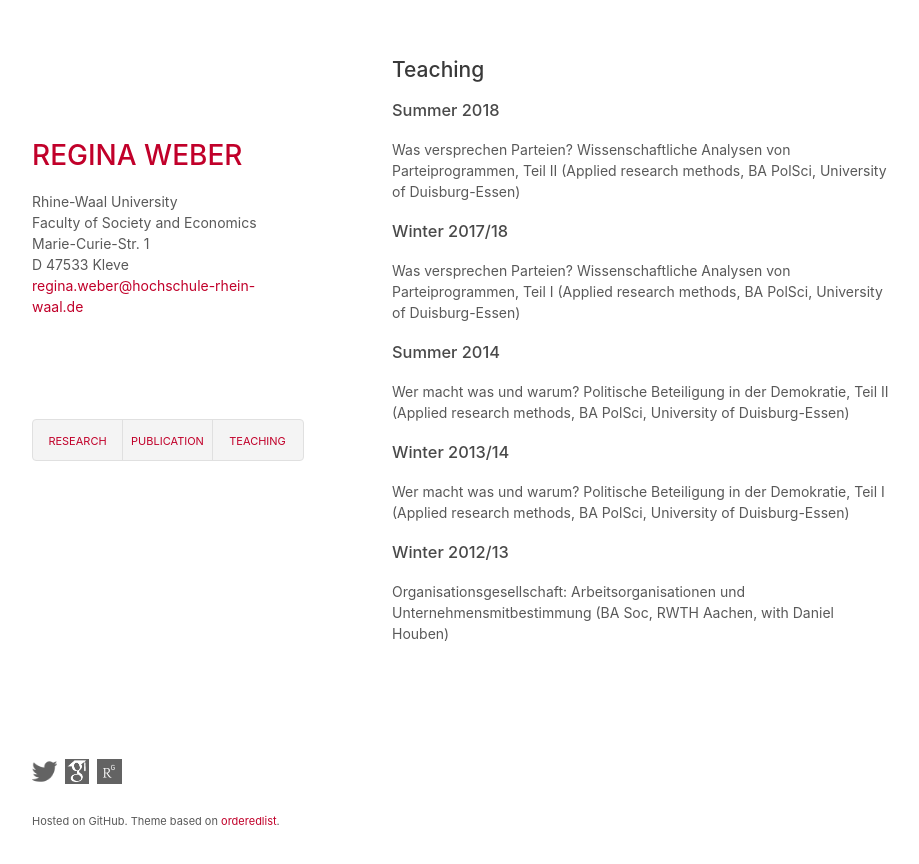
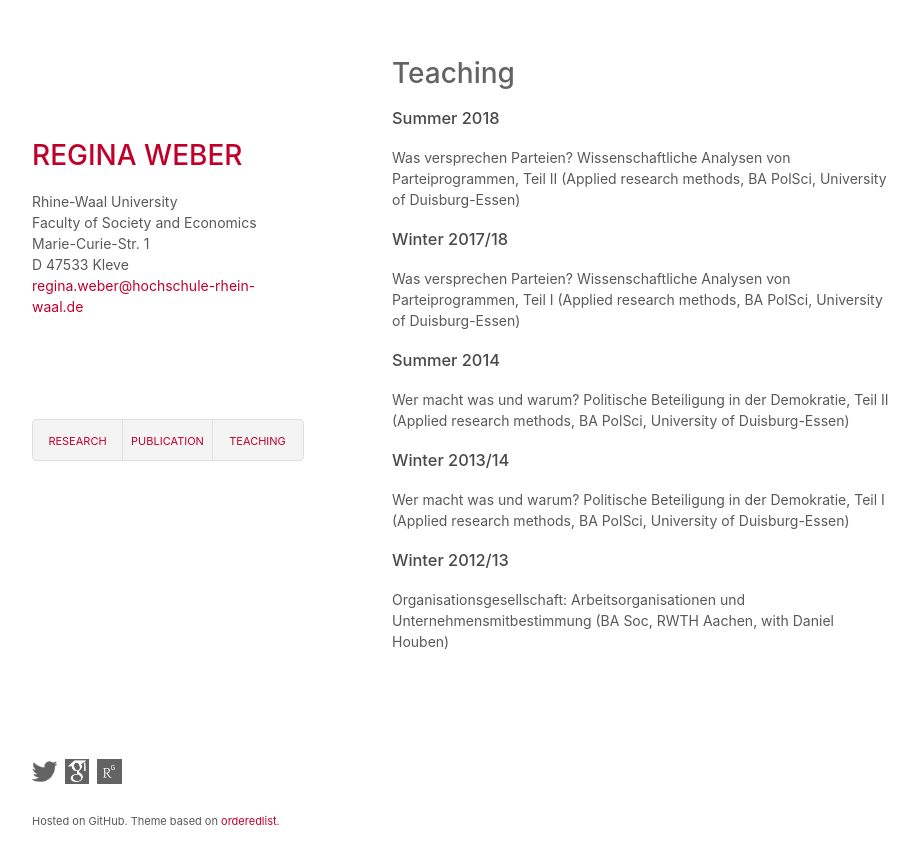
Before and after one commit to robertocabreratapia/robertocabreratapia.github.io, a Jekyll site: the page built from teaching.html, in a window 1280 px wide. Shown: the top 864 px of the page, without its empty margins (178-1097 px from the left). Built offline with Jekyll 4.4.1, drawn with Linux system fonts in a browser that asks for light colours.

```diff
--- a/teaching.html
+++ b/teaching.html
@@ -1,7 +1,7 @@
 ---
 layout: default
 ---
-<h2>Teaching</h2>
+<h1>Teaching</h1>
 <h3>Summer 2018</h3>
 <p>Was versprechen Parteien? Wissenschaftliche Analysen von Parteiprogrammen, Teil II (Applied research methods, BA PolSci, University of Duisburg-Essen)</p>
 
```
